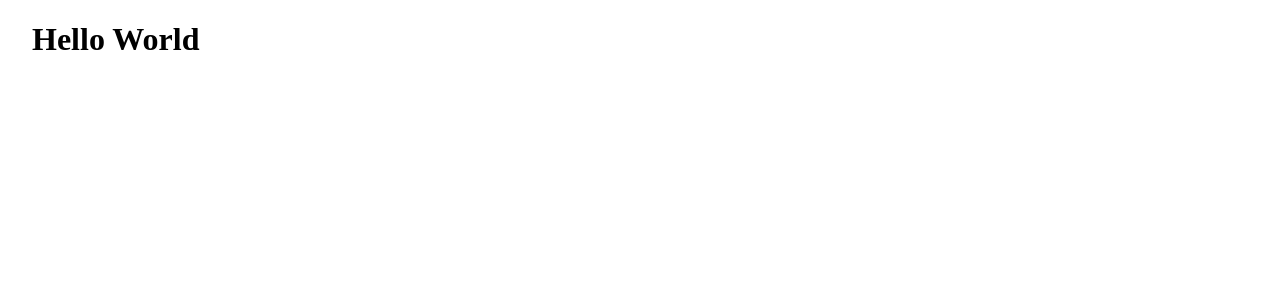
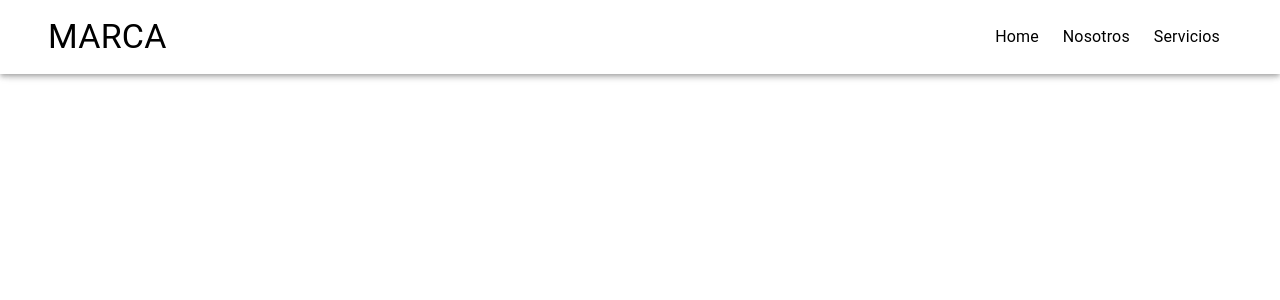
Before and after one commit to ZambranoBeicker/LandingPage, a React (Create React App) app: page / in a window 1280 px wide. Shown: the top 300 px of the page. Built offline with nearby package versions, Linux system fonts and the light colour scheme.

Commit message:
Create header with desktop styles

```diff
--- /dev/null
+++ b/src/components/Header.js
@@ -0,0 +1,57 @@
+import React from "react"
+import { AppBar, Typography, Link, Box, Container} from "@material-ui/core"
+import { makeStyles, useTheme } from "@material-ui/core/styles"
+
+const Header = () =>{
+
+const theme = useTheme()
+
+const useHeaderStyles = makeStyles({
+	appBar: {
+	  backgroundColor: "White",
+	  color: "black",
+	  padding: "1rem 1.5rem",
+	  flexDirection: "row",
+
+	},
+	linksContainer:{
+	  [theme.breakpoints.down("md")]:{
+	    display: "none",
+	  }
+	},
+	links: {
+	  margin: "0 .75rem 0 .75rem",
+	},
+	typo: {
+	  margin:"auto 0" ,
+	},
+	brand:{
+	  marginRight: "auto"
+	},
+	container:{
+	  display: "inherit",
+	}
+
+
+})
+
+
+  const classes = useHeaderStyles()
+
+  return (
+    <AppBar className={classes.appBar}>
+     <Container className={classes.container}>
+      <Box width="10%" className={classes.brand}>
+	<Typography variant="h4">MARCA</Typography>
+      </Box>
+      <Box display="flex" className={classes.linksContainer}>
+        <Typography className={classes.typo}><Link href="#this" className={classes.links} color="inherit">Home</Link></Typography>
+        <Typography className={classes.typo}><Link href="#this" className={classes.links} color="inherit">Nosotros</Link></Typography>
+        <Typography className={classes.typo}><Link href="#this" className={classes.links} color="inherit">Servicios</Link></Typography>
+      </Box>
+     </Container>
+    </AppBar>
+  )
+}
+
+export default Header
--- a/src/pages/Home.js
+++ b/src/pages/Home.js
@@ -1,10 +1,11 @@
 import React from "react"
 import { Container} from "@material-ui/core"
+import Header from "../components/Header.js"
 
 const Home = () =>{
   return(
     <Container>
-      <h1>Hello World</h1>
+      <Header />
     </Container>
   )
 
```
